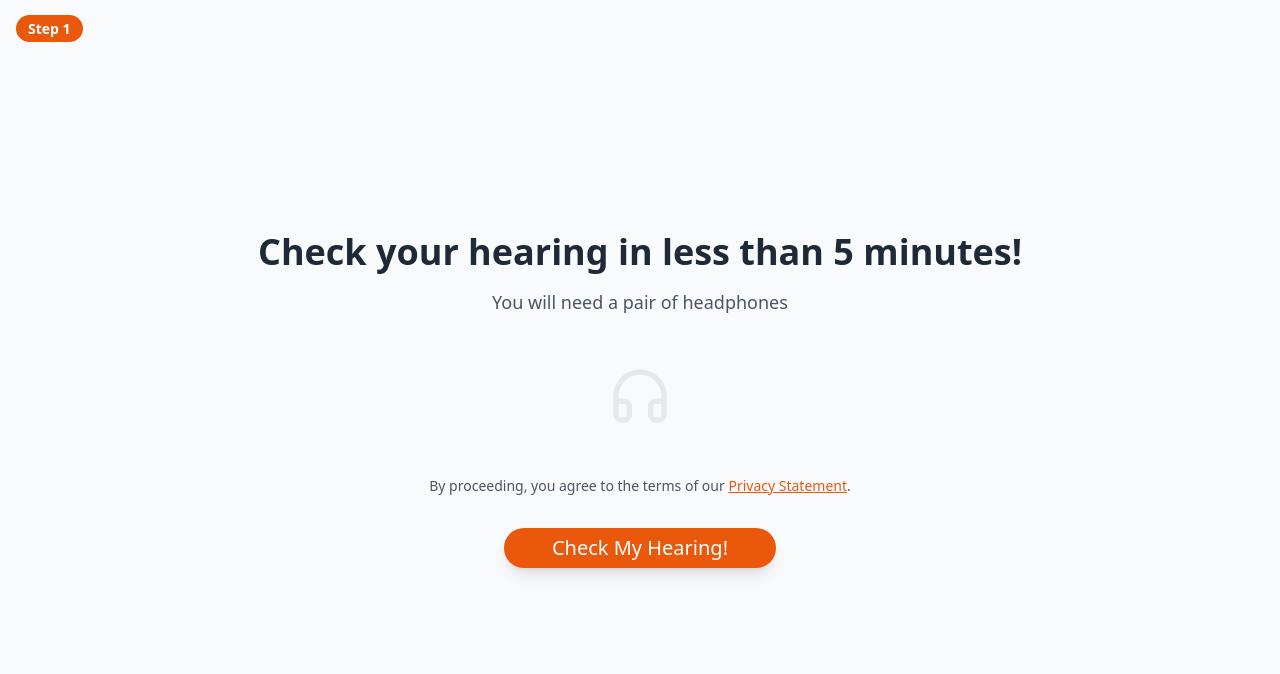
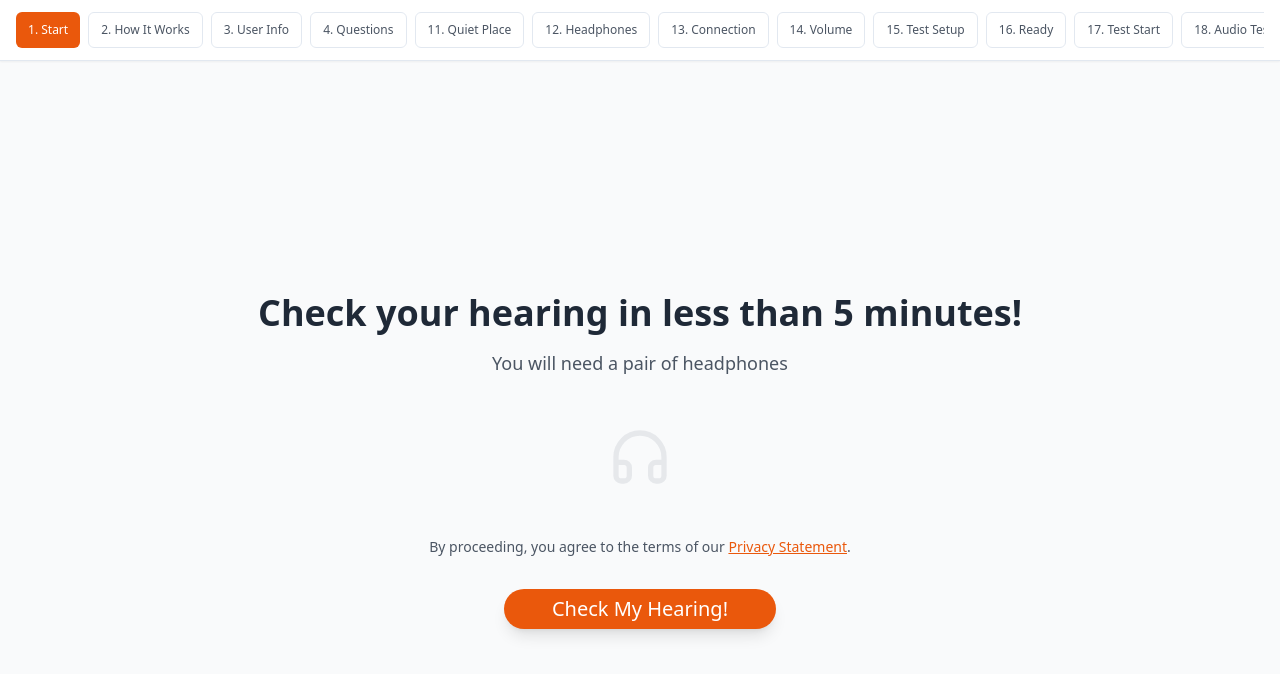
Before and after one commit to tmoulos-growthrocks/hearring-test, a React (Vite) app: page / in a window 1280 px wide. Shown: the top 674 px of the page. Built offline with nearby package versions, Linux system fonts and the light colour scheme.

Commit message:
feat: Add top navigation menu
Adds a top navigation menu to allow users to navigate between different steps of the hearing test.

```diff
--- /dev/null
+++ b/src/components/TopNavigation.tsx
@@ -0,0 +1,51 @@
+
+import { Button } from "@/components/ui/button";
+import { TestStep } from "@/hooks/useHearingTestFlow";
+
+interface TopNavigationProps {
+  currentStep: TestStep;
+  onNavigate: (step: TestStep) => void;
+}
+
+const steps: { step: TestStep; label: string; number: number }[] = [
+  { step: "landing", label: "Start", number: 1 },
+  { step: "howItWorks", label: "How It Works", number: 2 },
+  { step: "userInfo", label: "User Info", number: 3 },
+  { step: "questionnaire", label: "Questions", number: 4 },
+  { step: "quietPlace", label: "Quiet Place", number: 11 },
+  { step: "headphoneSelection", label: "Headphones", number: 12 },
+  { step: "connectionMethod", label: "Connection", number: 13 },
+  { step: "volumeSetup", label: "Volume", number: 14 },
+  { step: "audioTestSetup", label: "Test Setup", number: 15 },
+  { step: "readyCheck", label: "Ready", number: 16 },
+  { step: "hearingTestStart", label: "Test Start", number: 17 },
+  { step: "audioTest", label: "Audio Test", number: 18 },
+  { step: "results", label: "Results", number: 19 },
+  { step: "aiResults", label: "AI Results", number: 20 }
+];
+
+export const TopNavigation = ({ currentStep, onNavigate }: TopNavigationProps) => {
+  return (
+    <div className="bg-white shadow-sm border-b sticky top-0 z-50">
+      <div className="max-w-7xl mx-auto px-4 py-3">
+        <div className="flex items-center space-x-2 overflow-x-auto">
+          {steps.map((stepItem) => (
+            <Button
+              key={stepItem.step}
+              variant={currentStep === stepItem.step ? "default" : "outline"}
+              size="sm"
+              onClick={() => onNavigate(stepItem.step)}
+              className={`whitespace-nowrap text-xs px-3 py-1 ${
+                currentStep === stepItem.step
+                  ? "bg-orange-600 hover:bg-orange-700 text-white"
+                  : "text-gray-600 hover:text-gray-800"
+              }`}
+            >
+              {stepItem.number}. {stepItem.label}
+            </Button>
+          ))}
+        </div>
+      </div>
+    </div>
+  );
+};
--- a/src/pages/Index.tsx
+++ b/src/pages/Index.tsx
@@ -2,7 +2,8 @@
 import { LandingPage } from "@/components/LandingPage";
 import { HowItWorks } from "@/components/HowItWorks";
 import { TestFlowManager } from "@/components/TestFlowManager";
-import { useHearingTestFlow } from "@/hooks/useHearingTestFlow";
+import { TopNavigation } from "@/components/TopNavigation";
+import { useHearingTestFlow, TestStep } from "@/hooks/useHearingTestFlow";
 
 const Index = () => {
   const {
@@ -86,15 +87,24 @@ const Index = () => {
     setCurrentStep("aiResults");
   };
 
-  if (currentStep === "landing") {
-    return <LandingPage onStartTest={handleStartTest} />;
-  }
-
-  if (currentStep === "howItWorks") {
-    return <HowItWorks onContinue={handleContinue} />;
-  }
+  const handleNavigate = (step: TestStep) => {
+    setCurrentStep(step);
+  };
 
   return (
+    <div className="min-h-screen">
+      <TopNavigation currentStep={currentStep} onNavigate={handleNavigate} />
+
+      <div className="pt-0">
+        {currentStep === "landing" && (
+          <LandingPage onStartTest={handleStartTest} />
+        )}
+
+        {currentStep === "howItWorks" && (
+          <HowItWorks onContinue={handleContinue} />
+        )}
+
+        {currentStep !== "landing" && currentStep !== "howItWorks" && (
           <TestFlowManager
             currentStep={currentStep}
             userInfo={userInfo}
@@ -116,6 +126,9 @@ const Index = () => {
             onApiKeySet={handleApiKeySet}
             onRetakeTest={resetTest}
           />
+        )}
+      </div>
+    </div>
   );
 };
 
```
Lines whose indentation alone changed are shown as unchanged.
